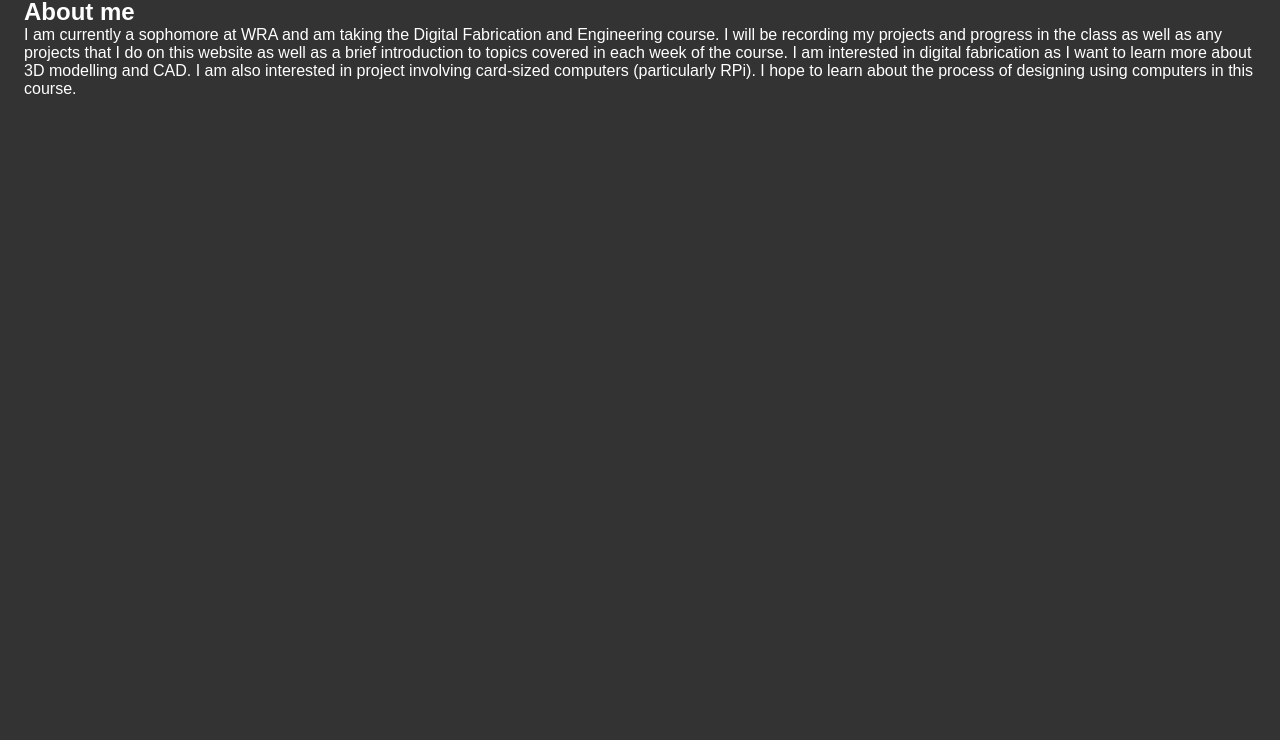
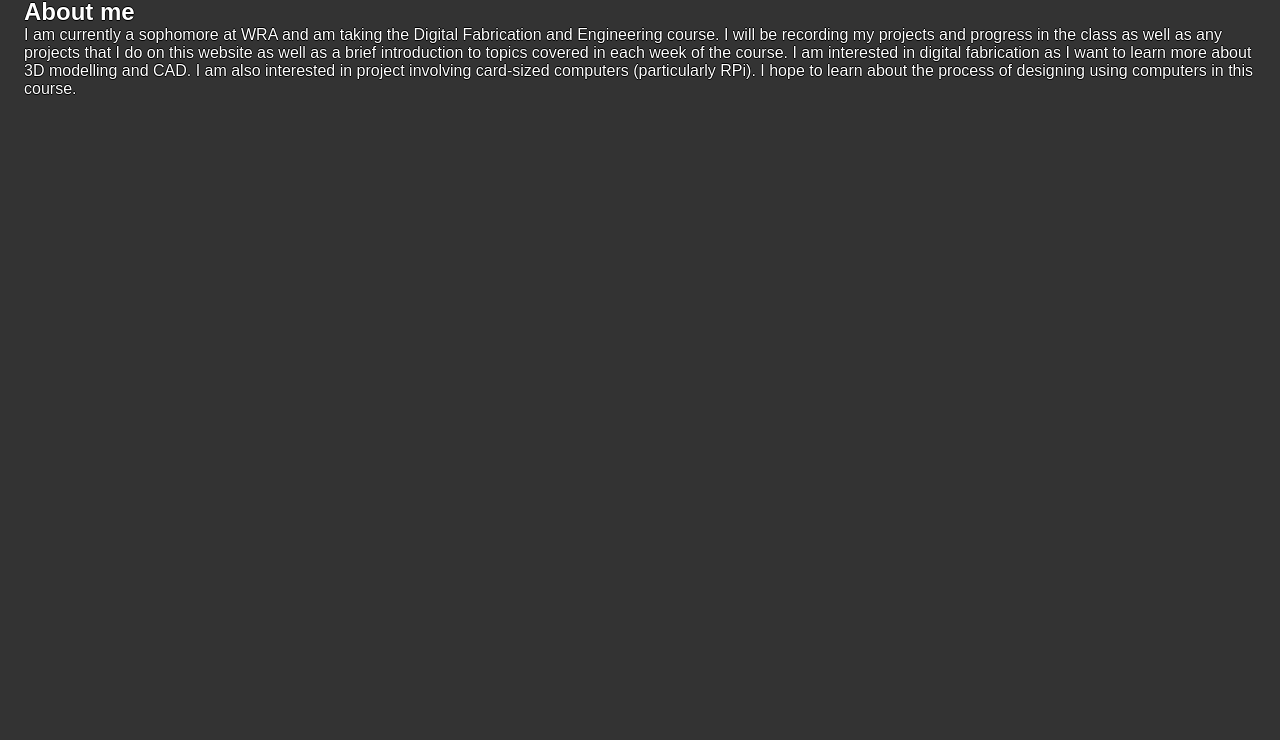
Before and after one commit to chenc21/chenc, a plain HTML site: page about.html in a window 1280 px wide. Shown: the part 60-800 px from the top of the page. Drawn offline with Linux system fonts and the light colour scheme.

Commit message:
tidied up divs, added text outline

```diff
--- a/about.html
+++ b/about.html
@@ -28,7 +28,7 @@
       </ul>
     </div>
 
-    <div class = "box abt">
+    <div class = "box project">
       <h2>About me</h2>
       <p>
         I am currently a sophomore at WRA and am taking the Digital Fabrication and Engineering course. I will be recording my projects and progress in the class as well as any projects that I do on this website as well as a brief introduction to topics covered in each week of the course. I am interested in digital fabrication as I want to learn more about 3D modelling and CAD. I am also interested in project involving card-sized computers (particularly RPi). I hope to learn about the process of designing using computers in this course.
--- a/style_main.css
+++ b/style_main.css
@@ -70,6 +70,11 @@ a:hover {
 }
 
 /*projects*/
+.project {
+  /*text outline*/
+  color: #fff;
+  text-shadow: -0.75px 0 #000, 0 0.75px #000, 0.75px 0 #000, 0 -0.75px #000;
+}
 .project img{
   width:300px;
   height:235px;
```
